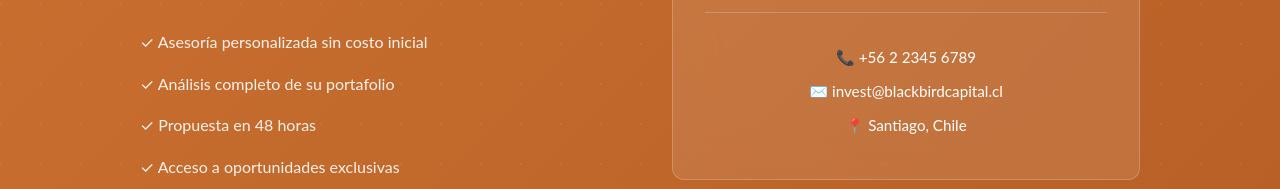
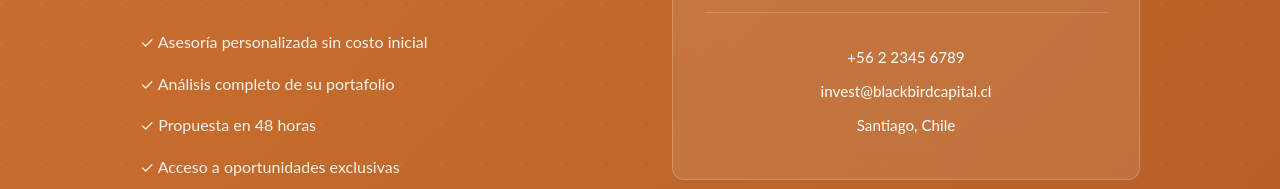
Before and after one commit to BlackBirdCapital/BlackBird-Capital-Landing, a plain HTML site: page index.html in a window 1280 px wide. Shown: the part 4666-4855 px from the top of the page. Drawn offline with Linux system fonts and the light colour scheme.

```diff
--- a/index.html
+++ b/index.html
@@ -453,9 +453,9 @@
                             <a href="/assets/brochure.pdf" class="btn btn--secondary" download>Descargar brochure</a>
                         </div>
                         <div class="cta__contact">
-                            <p>📞 +56 2 2345 6789</p>
-                            <p>✉️ invest@blackbirdcapital.cl</p>
-                            <p>📍 Santiago, Chile</p>
+                            <p> +56 2 2345 6789</p>
+                            <p> invest@blackbirdcapital.cl</p>
+                            <p> Santiago, Chile</p>
                         </div>
                     </div>
                 </div>
```
